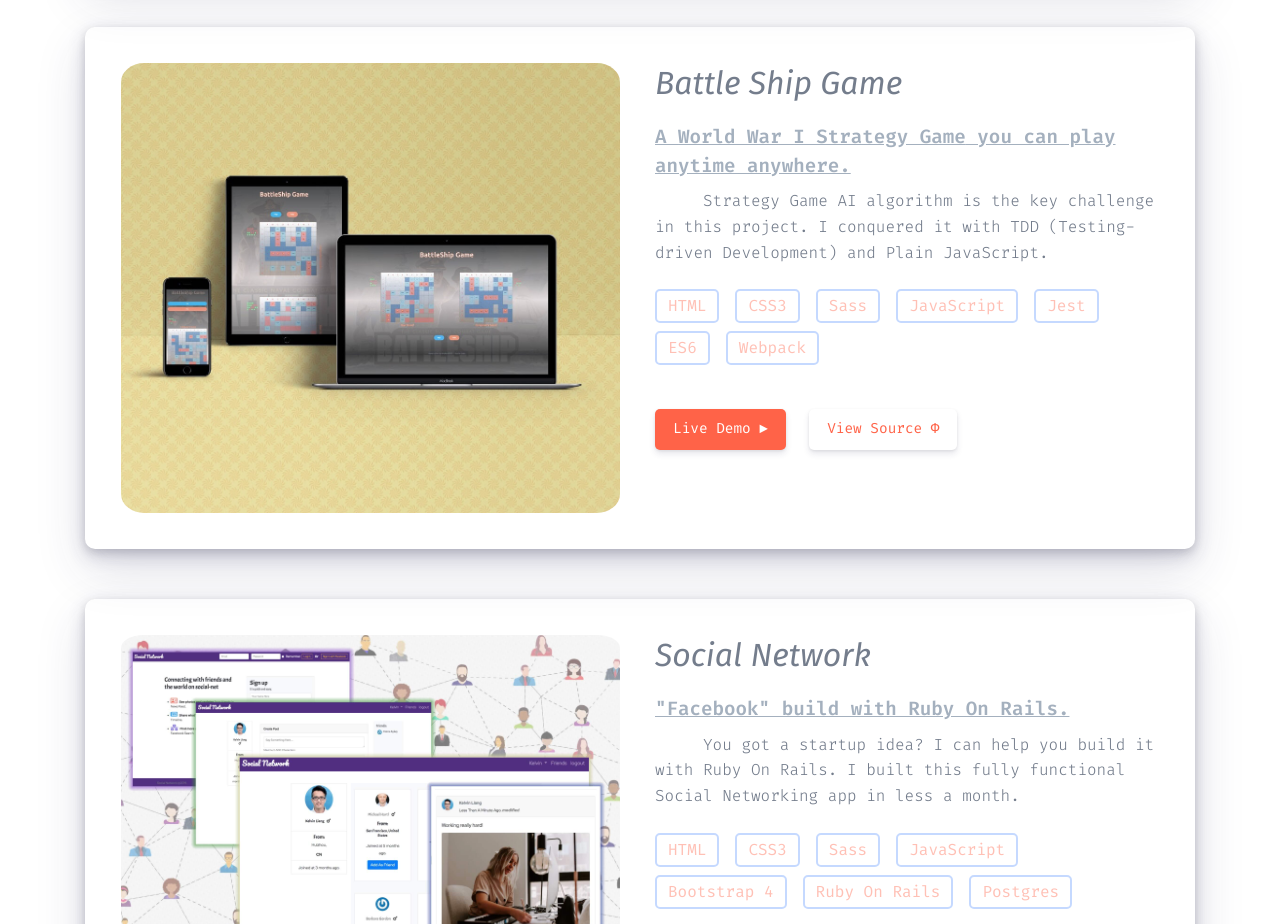
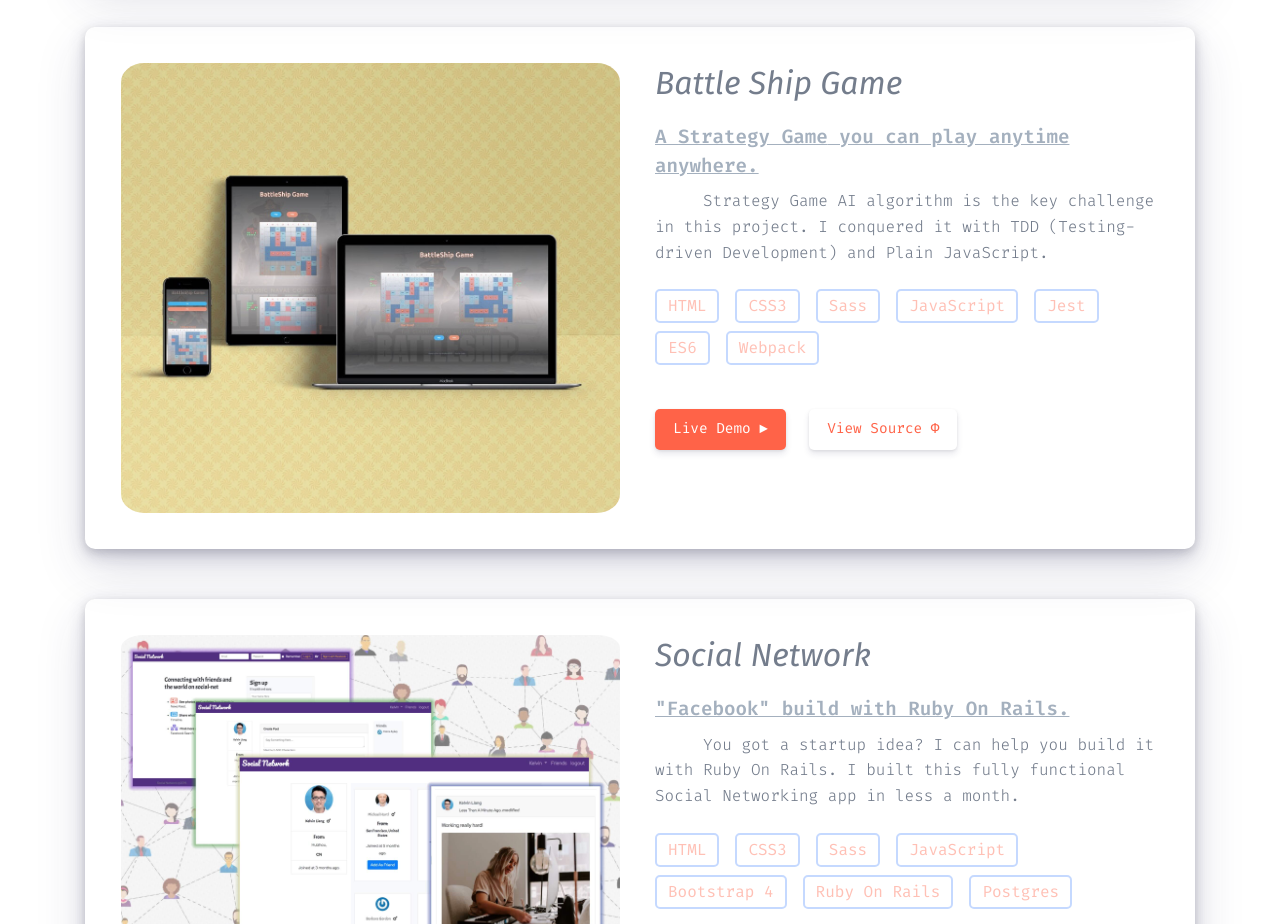
Before and after one commit to kelvin8773/portfolio, a website built with webpack: page dist/index.html in a window 1280 px wide. Shown: the part 2420-3344 px from the top of the page. Built offline with nearby package versions, Linux system fonts and the light colour scheme; files whose address does not match are found by name; a web font is replaced by a local one.

Commit message:
update lines

```diff
--- a/dist/index.html
+++ b/dist/index.html
@@ -233,7 +233,7 @@
           <div class="project-detail col-lg-6 py-4">
             <h3 class="project-title text-left mb-4">Battle Ship Game</h3>
             <div class="project-subtitle mb-2">
-              A <a href="https://en.wikipedia.org/wiki/Battleship_(game)">World War I Strategy Game</a> you can play
+              A <a href="https://en.wikipedia.org/wiki/Battleship_(game)">Strategy Game</a> you can play
               anytime anywhere.
             </div>
 
```
